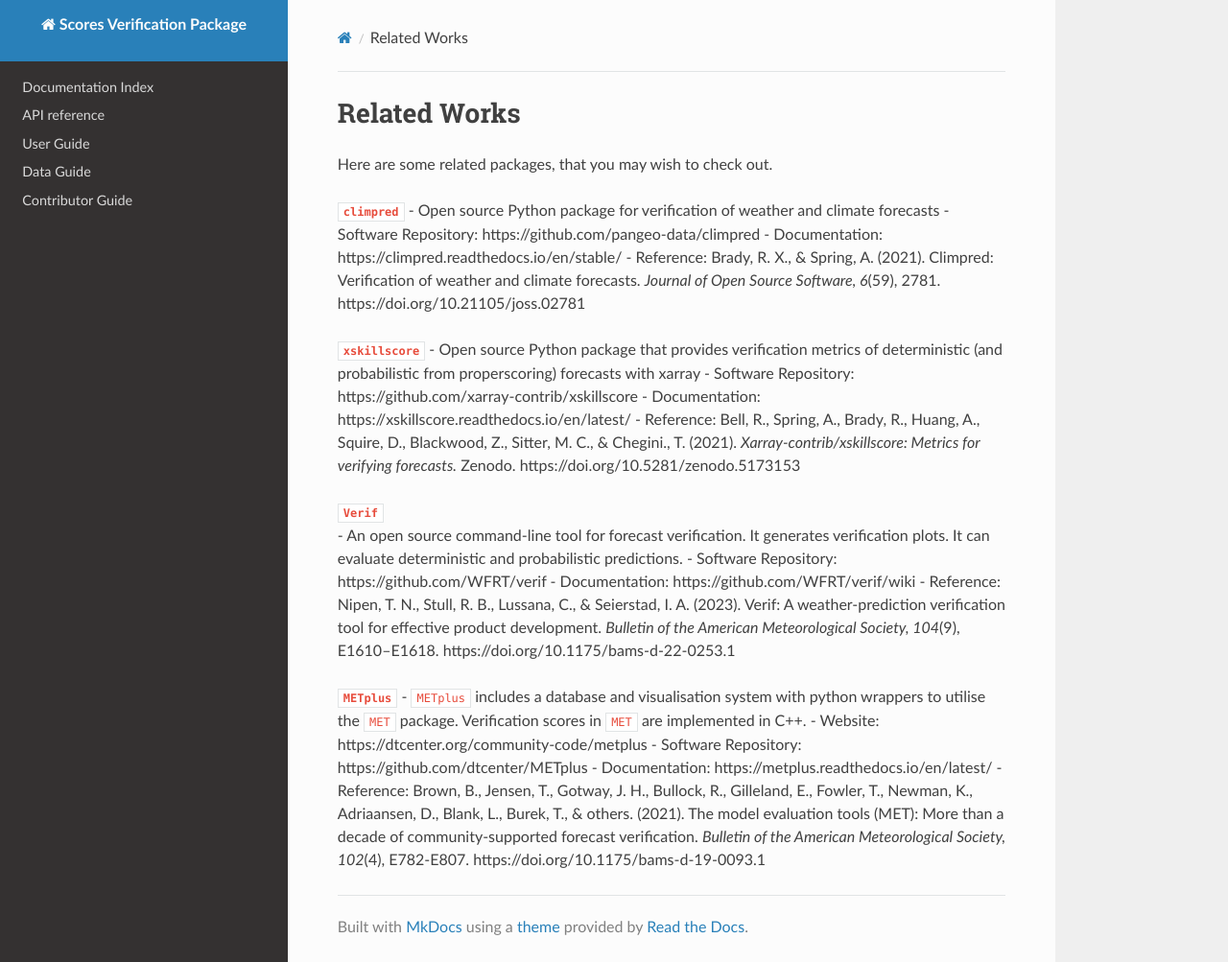
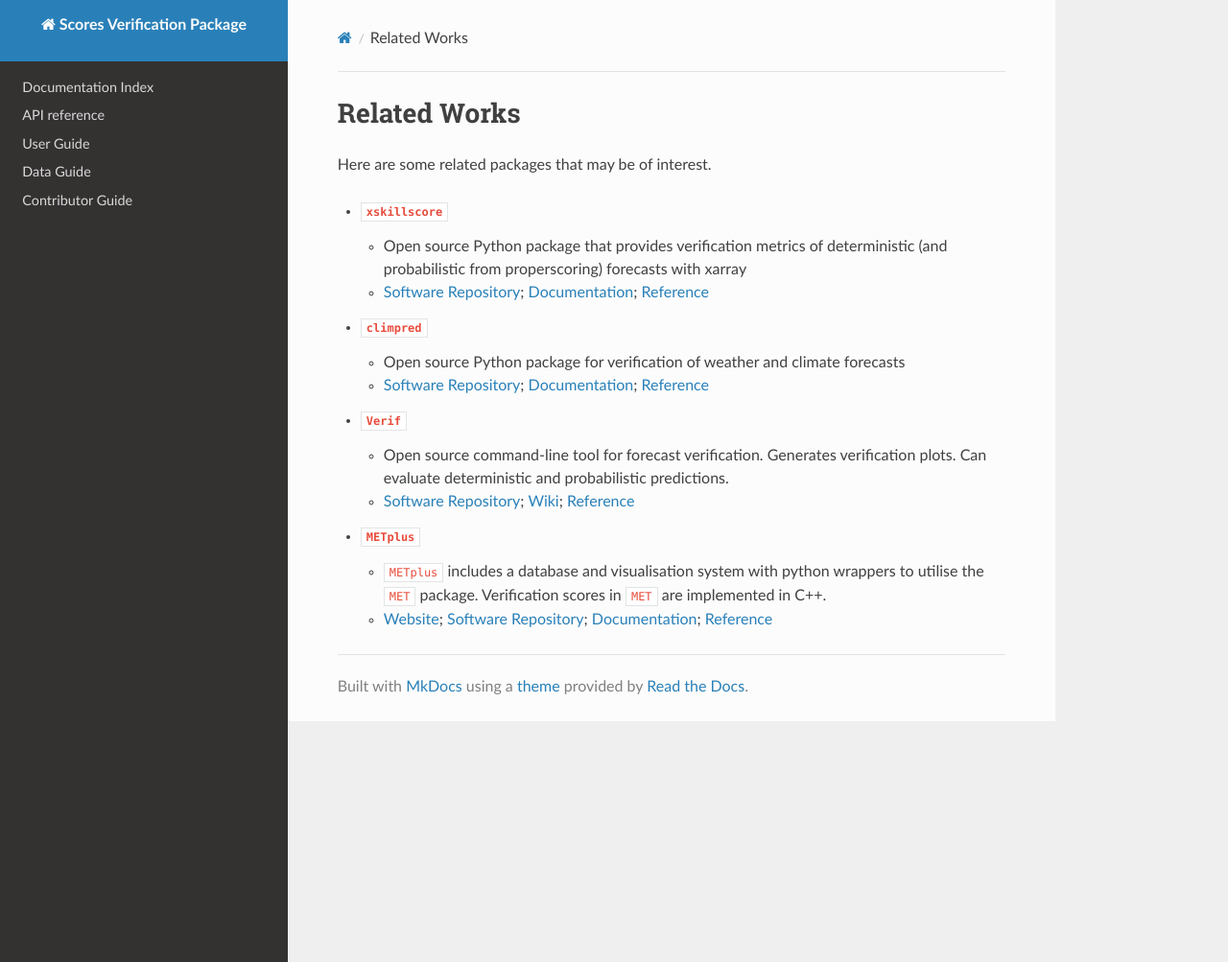
Before and after one commit to nci/scores, an MkDocs documentation site: the page built from docs/related_works.md, in a window 1280 px wide and 1003 px high. Shown: the whole window at 96% size. Built offline with MkDocs 1.6.1, drawn with Linux system fonts in a browser that asks for light colours; nearby versions of some CDN libraries.

Commit message:
Updated formatting of Related  Works page to render better on readthedocs

```diff
--- a/docs/related_works.md
+++ b/docs/related_works.md
@@ -1,28 +1,19 @@
 # Related Works
 
-Here are some related packages, that you may wish to check out.
+Here are some related packages that may be of interest.
 
-**`climpred`**
-- Open source Python package for verification of weather and climate forecasts
-- Software Repository: https://github.com/pangeo-data/climpred
-- Documentation: https://climpred.readthedocs.io/en/stable/
-- Reference: Brady, R. X., & Spring, A. (2021). Climpred: Verification of weather and climate forecasts. *Journal of Open Source Software, 6*(59), 2781. https://doi.org/10.21105/joss.02781
+- **`xskillscore`**
+	- Open source Python package that provides verification metrics of deterministic (and probabilistic from properscoring) forecasts with xarray
+	- [Software Repository](https://github.com/xarray-contrib/xskillscore); [Documentation](https://xskillscore.readthedocs.io/en/latest/); [Reference](https://doi.org/10.5281/zenodo.5173153)
 
-**`xskillscore`**
-- Open source Python package that provides verification metrics of deterministic (and probabilistic from properscoring) forecasts with xarray
-- Software Repository: https://github.com/xarray-contrib/xskillscore
-- Documentation: https://xskillscore.readthedocs.io/en/latest/
-- Reference: Bell, R., Spring, A., Brady, R., Huang, A., Squire, D., Blackwood, Z., Sitter, M. C., & Chegini., T. (2021). *Xarray-contrib/xskillscore: Metrics for verifying forecasts.* Zenodo. https://doi.org/10.5281/zenodo.5173153
+- **`climpred`**
+	- Open source Python package for verification of weather and climate forecasts
+	- [Software Repository](https://github.com/pangeo-data/climpred); [Documentation](https://climpred.readthedocs.io/en/stable/); [Reference](https://doi.org/10.21105/joss.02781)
 
-**`Verif`**
-- An open source command-line tool for forecast verification. It generates verification plots. It can evaluate deterministic and probabilistic predictions.
-- Software Repository: https://github.com/WFRT/verif
-- Documentation: https://github.com/WFRT/verif/wiki
-- Reference: Nipen, T. N., Stull, R. B., Lussana, C., & Seierstad, I. A. (2023). Verif: A weather-prediction verification tool for effective product development. *Bulletin of the American Meteorological Society, 104*(9), E1610–E1618. https://doi.org/10.1175/bams-d-22-0253.1
+- **`Verif`**
+	- Open source command-line tool for forecast verification. Generates verification plots. Can evaluate deterministic and probabilistic predictions.
+	- [Software Repository](https://github.com/WFRT/verif); [Wiki](https://github.com/WFRT/verif/wiki); [Reference](https://doi.org/10.1175/bams-d-22-0253.1)
 
-**`METplus`**
-- `METplus` includes a database and visualisation system with python wrappers to utilise the `MET` package. Verification scores in `MET` are implemented in C++.
-- Website: https://dtcenter.org/community-code/metplus
-- Software Repository: https://github.com/dtcenter/METplus
-- Documentation: https://metplus.readthedocs.io/en/latest/
-- Reference: Brown, B., Jensen, T., Gotway, J. H., Bullock, R., Gilleland, E., Fowler, T., Newman, K., Adriaansen, D., Blank, L., Burek, T., & others. (2021). The model evaluation tools (MET): More than a decade of community-supported forecast verification. *Bulletin of the American Meteorological Society, 102*(4), E782-E807. https://doi.org/10.1175/bams-d-19-0093.1
+- **`METplus`**
+	- `METplus` includes a database and visualisation system with python wrappers to utilise the `MET` package. Verification scores in `MET` are implemented in C++.
+	- 	[Website](https://dtcenter.org/community-code/metplus); [Software Repository](https://github.com/dtcenter/METplus); [Documentation](https://metplus.readthedocs.io/en/latest/); [Reference](https://doi.org/10.1175/bams-d-19-0093.1)
```
